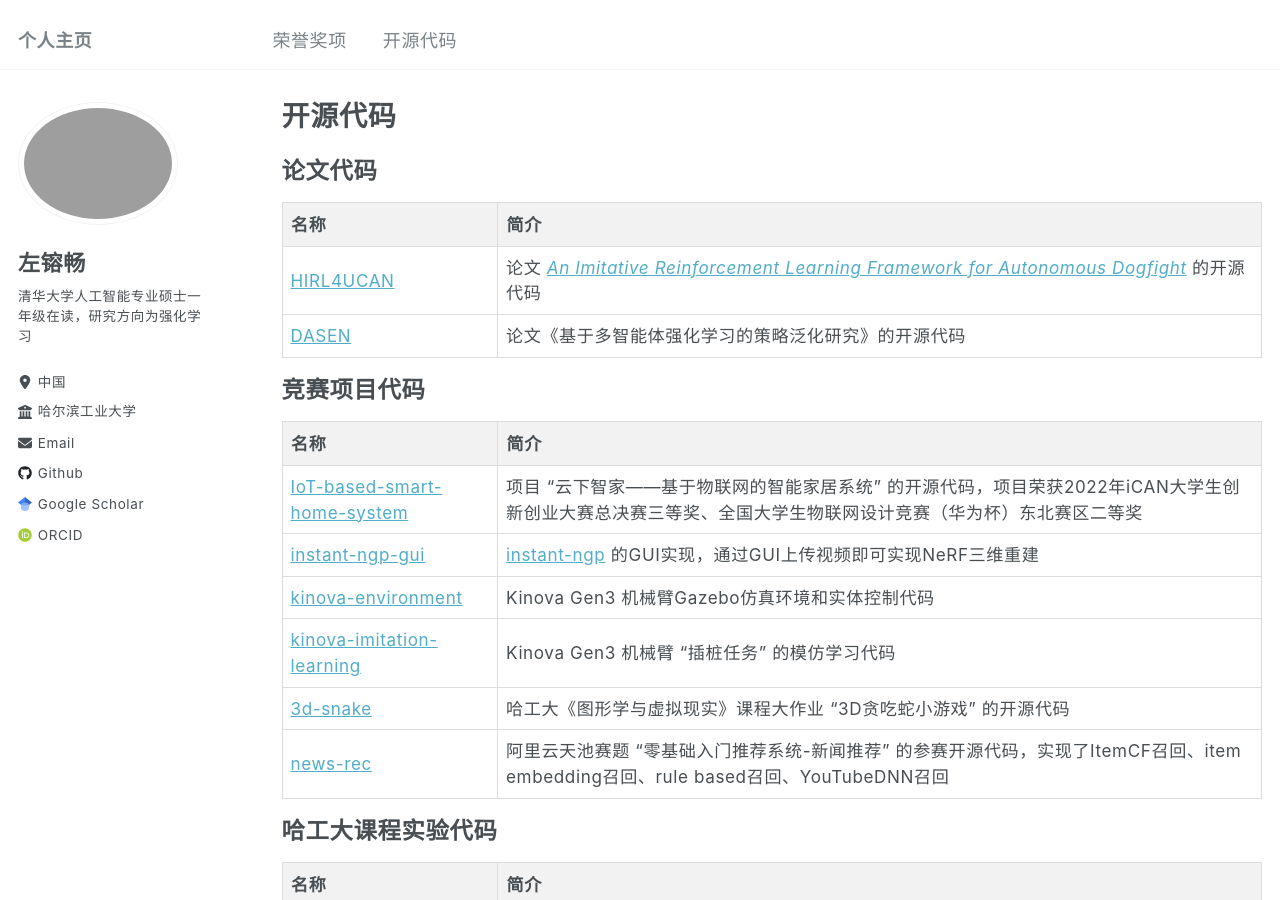
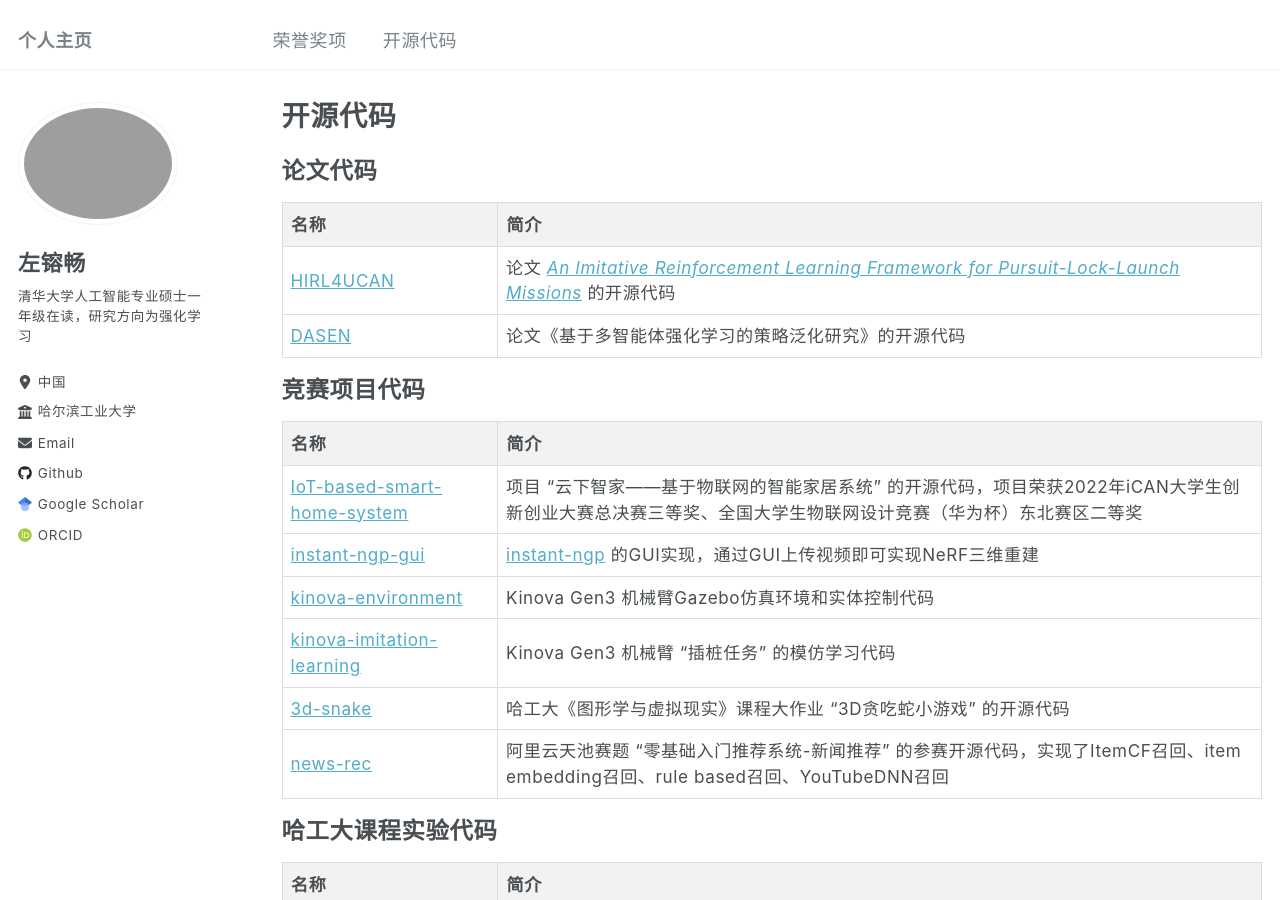
Before and after one commit to zrc0622/zrc0622.github.io, a Jekyll site: the page built from _pages/github.md, in a window 1280 px wide and 900 px high. Built offline with Jekyll 4.4.1, drawn with Linux system fonts in a browser that asks for light colours.

Commit message:
更新github信息

```diff
--- a/_pages/github.md
+++ b/_pages/github.md
@@ -65,7 +65,7 @@ redirect_from:
     </tr>
     <tr>
       <td>  <a href="https://github.com/zrc0622/HIRL4UCAV" target="_blank">HIRL4UCAN</a> </td>
-      <td> 论文 <i><a href="https://arxiv.org/abs/2406.11562" target="_blank">An Imitative Reinforcement Learning Framework for Autonomous Dogfight</a></i> 的开源代码 </td>
+      <td> 论文 <i><a href="https://dl.acm.org/doi/abs/10.1145/3750733" target="_blank">An Imitative Reinforcement Learning Framework for Pursuit-Lock-Launch Missions</a></i> 的开源代码 </td>
     </tr>
     <tr>
       <td>  <a href="https://github.com/zrc0622/DASEN" target="_blank">DASEN</a> </td>
```
